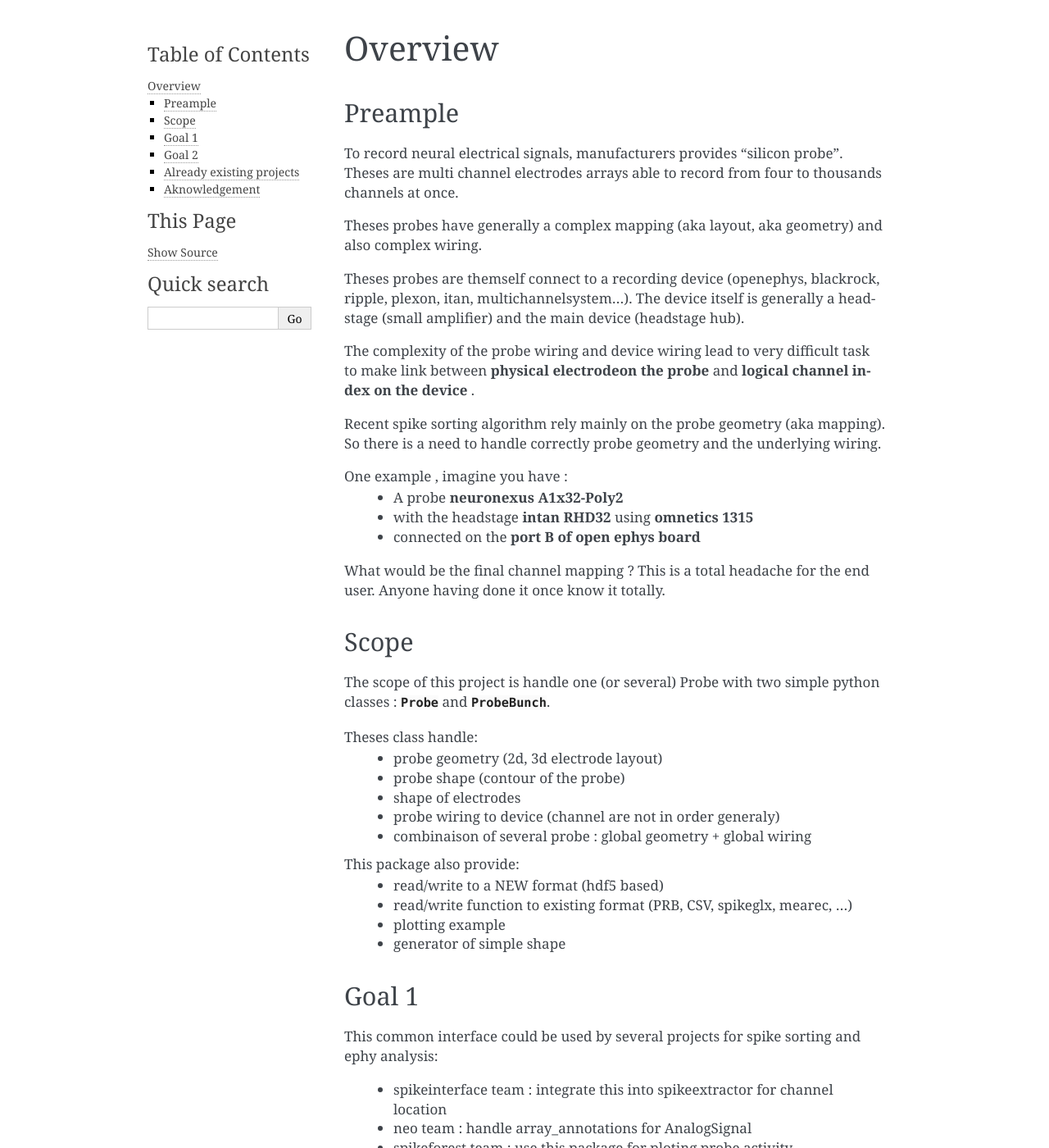
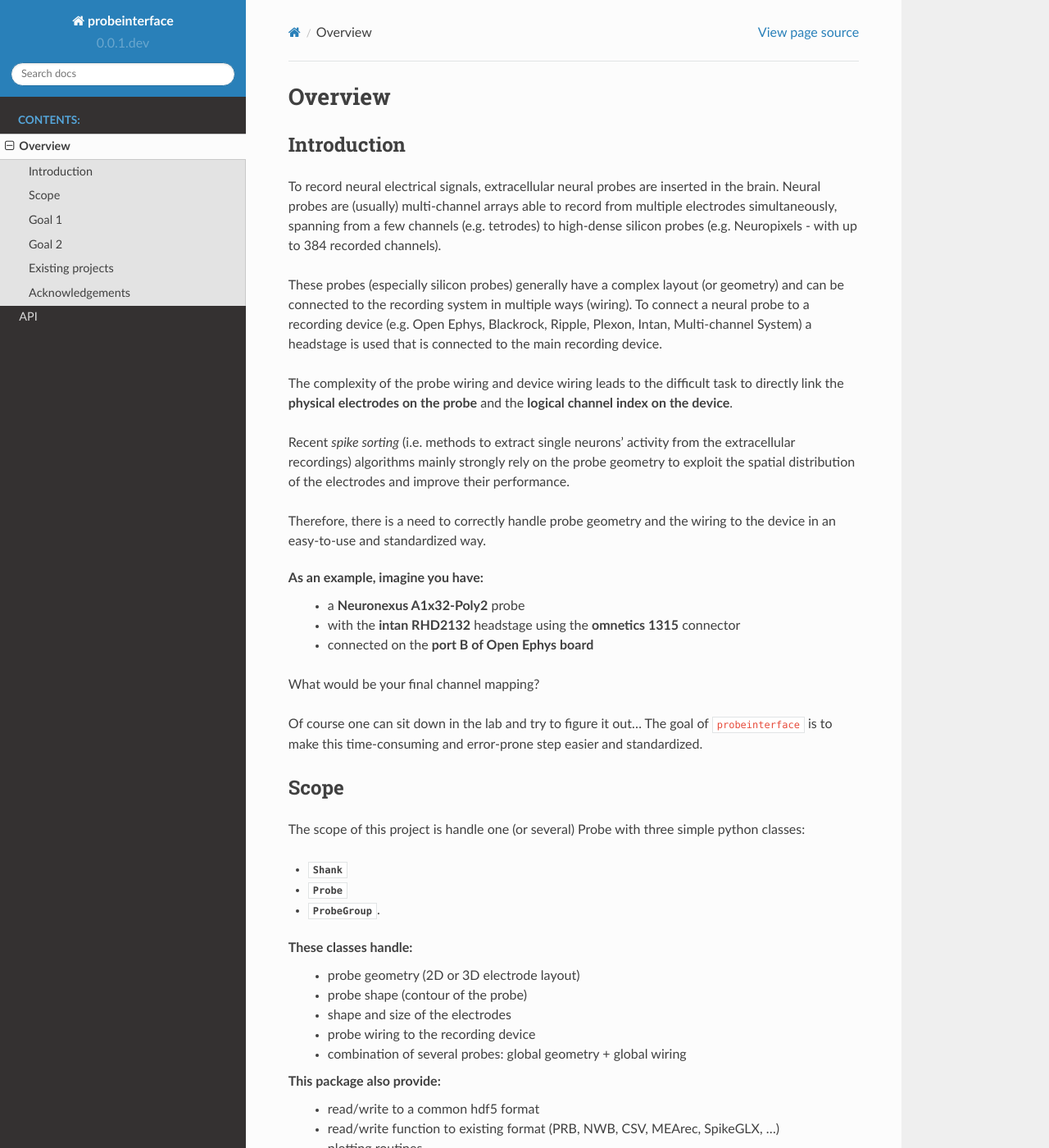
Before and after one commit to SpikeInterface/probeinterface, a Sphinx documentation site: the page built from doc/overview.rst, in a window 1280 px wide and 1400 px high. Shown: the whole window at 82% size. Built offline with Sphinx 7.4.7 and the Read the Docs theme 2.0.0, drawn with Linux system fonts in a browser that asks for light colours; pages that are not in the unit, such as notebooks, are missing from menus; some of the changed text lies outside the part shown.

Commit message:
Edits to documentation, PEP, function/classes names

```diff
--- a/doc/api.rst
+++ b/doc/api.rst
@@ -48,17 +48,15 @@ Probe generators
 
 .. automodule:: probeinterface.generator
 
-    .. autofunction:: generate_fake_probe
+    .. autofunction:: generate_dummy_probe
 
-    .. autofunction:: generate_fake_probe_bunch
+    .. autofunction:: generate_dummy_probe_bunch
 
     .. autofunction:: generate_tetrode
 
     .. autofunction:: generate_multi_columns_probe
 
     .. autofunction:: generate_linear_probe
-
-    .. autofunction::
 
 Plotting
 --------------------
--- a/doc/conf.py
+++ b/doc/conf.py
@@ -51,7 +51,14 @@ exclude_patterns = ['_build', 'Thumbs.db', '.DS_Store']
 # The theme to use for HTML and HTML Help pages.  See the documentation for
 # a list of builtin themes.
 #
-html_theme = 'alabaster'
+try:
+    import sphinx_rtd_theme
+
+    html_theme = "sphinx_rtd_theme"
+    html_theme_path = [sphinx_rtd_theme.get_html_theme_path()]
+except ImportError:
+    print("RTD theme not installed, using default")
+    html_theme = 'alabaster'
 
 # Add any paths that contain custom static files (such as style sheets) here,
 # relative to this directory. They are copied after the builtin static files,
--- a/doc/overview.rst
+++ b/doc/overview.rst
@@ -1,104 +1,114 @@
 Overview
-=======
+=========
 
 .. currentmodule:: probeinterface
 
-Preample
+Introduction
 ---------------
 
-To record neural electrical signals, manufacturers provides "silicon probe".
-Theses are multi channel electrodes arrays able to record from four to thousands channels  at once.
+To record neural electrical signals, extracellular neural probes are inserted in the brain.
+Neural probes are (usually) multi-channel arrays able to record from multiple electrodes simultaneously, spanning from
+a few channels (e.g. tetrodes) to high-dense silicon probes (e.g. Neuropixels - with up to 384 recorded channels).
 
-Theses probes have generally a complex mapping (aka layout, aka geometry) and also complex wiring.
+These probes (especially silicon probes) generally have a complex layout (or geometry) and can be connected to the
+recording system in multiple ways (wiring). To connect a neural probe to a recording device (e.g. Open Ephys, Blackrock,
+Ripple, Plexon, Intan, Multi-channel System) a headstage is used that is connected to the main recording device.
 
-Theses probes are themself connect to a recording device  (openephys, blackrock, ripple, plexon, itan, multichannelsystem...).
-The device itself is generally a headstage (small amplifier) and the main device (headstage hub).
+The complexity of the probe wiring and device wiring leads to the difficult task to directly link
+the **physical electrodes on the probe**  and the **logical channel index on the device**.
 
-The complexity of the probe wiring and device wiring lead to very difficult task to make link
-between **physical electrodeon the probe**  and **logical channel index on the device** .
+Recent *spike sorting* (i.e. methods to extract single neurons' activity from the extracellular recordings) algorithms
+mainly strongly rely on the probe geometry to exploit the spatial distribution of the electrodes and improve their
+performance.
 
-Recent spike sorting algorithm rely mainly on the probe geometry (aka mapping).
-So there is a need to handle correctly probe geometry and the underlying wiring.
+Therefore, there is a need to correctly handle probe geometry and the wiring to the device in an easy-to-use and
+standardized way.
 
+As an example, imagine you have:
+   * a **Neuronexus A1x32-Poly2** probe
+   * with the **intan RHD2132** headstage using the **omnetics 1315** connector
+   * connected on the **port B of Open Ephys board**
 
-One example , imagine you have :
-   * A probe **neuronexus A1x32-Poly2**
-   * with the headstage **intan RHD32** using **omnetics 1315**
-   * connected on the **port B of open ephys board**
-What would be the final channel mapping ?
-This is a total headache for the end user.
-Anyone having done it once know it  totally.
+What would be your final channel mapping?
+
+Of course one can sit down in the lab and try to figure it out...
+The goal of :code:`probeinterface` is to make this time-consuming and error-prone step easier and standardized.
 
 
 Scope
 ---------
 
-The scope of this project is handle one (or several) Probe with two simple python classes : :py:class:`Probe` and
-:py:class:`ProbeBunch`.
+The scope of this project is handle one (or several) Probe with three simple python classes:
 
-Theses class handle:
-  * probe geometry (2d, 3d electrode layout)
+- :py:class:`Shank`
+- :py:class:`Probe`
+- :py:class:`ProbeGroup`.
+
+These classes handle:
+  * probe geometry (2D or 3D electrode layout)
   * probe shape (contour of the probe)
-  * shape of electrodes
-  * probe wiring to device (channel are not in order generaly)
-  * combinaison of several probe : global geometry + global wiring
-
+  * shape and size of the electrodes
+  * probe wiring to the recording device
+  * combination of several probes: global geometry + global wiring
 
 This package also provide:
-  * read/write to a NEW format (hdf5 based)
-  * read/write function to existing format (PRB, CSV, spikeglx, mearec, ...)
-  * plotting example
-  * generator of simple shape
+  * read/write to a common hdf5 format
+  * read/write function to existing format (PRB, NWB, CSV, MEArec, SpikeGLX, ...)
+  * plotting routines
+  * generator functions to create user-defined probes
 
 
 Goal 1
 ---------
 
-This common interface could be used by several projects for spike sorting and ephy analysis:
+This common interface could be used by several projects for spike sorting and electrophysiology analysis:
 
-  * spikeinterface team : integrate this into spikeextractor for channel location
-  * neo team : handle array_annotations for AnalogSignal
-  * spikeforest team : use this package for ploting probe activity
-  * phy team: integrate for probe display
-  * spyking-circus team : handle probe with this package
-  * kilosort team : handle probe with this package
-  * tridesclous team : handle probe with this package
-  * ...
+  * `SpikeInterface <https://github.com/SpikeInterface/spikeinterface>`_: integrate this into spikeextractors to handle channel location and wiring
+  * `NEO <https://github.com/NeuralEnsemble/python-neo>`_: handle array_annotations for AnalogSignal
+  * `SpikeForest <https://spikeforest.flatironinstitute.org/>`_: use this package for plotting probe activity
+  * `Phy <https://github.com/cortex-lab/phy>`_: integrate for probe display
+  * `SpiKING Circus <https://github.com/spyking-circus/spyking-circus>`_: handle probe with this package
+  * `Kilosort <https://github.com/MouseLand/Kilosort>`_: handle probe with this package
+  * `Tridesclous <https://github.com/tridesclous/tridesclous>`_: handle probe with this package
+  * ...and more
 
 
 Goal 2
 ---------
 
-If this package is widely adopted, then I plan to implement a collections of widly use probe layout :
+Implement and maintain a collection of widely used probes in Neuroscience, for example:
 
-  * `neuronexus <https://neuronexus.com/support/mapping-and-wiring/probe-mapping/>`_
-  * `imec <https://www.imec-int.com/en/expertise/lifesciences/neural-probes>`_
-  * `cambridge neurotech <https://www.cambridgeneurotech.com/neural-probes>`_
+  * `Neuronexus <https://neuronexus.com/support/mapping-and-wiring/probe-mapping/>`_
+  * `IMEC <https://www.imec-int.com/en/expertise/lifesciences/neural-probes>`_
+  * `Cambridge Neurotech <https://www.cambridgeneurotech.com/neural-probes>`_
 
 
-Already existing  projects
--------------------------------------
+Existing projects
+-------------------
 
-prointerface is not the first tentative of doing this:
+:code:`probeinterface` is not the first attempt to build a library of available probes. Here is a list of available
+resources:
 
-  * The JRclust team already start a collection of probe descrition with matlab `here <https://github.com/JaneliaSciComp/JRCLUST/tree/master/probes>`_
-  * The klusta team already start a collection of probe `here <https://github.com/kwikteam/probes>`_ with PRB format.
-  * The spyking circus team also did something `similar <https://github.com/spyking-circus/spyking-circus/tree/master/probes>`_ with PRB format also
+  * `JRClust probe library <https://github.com/JaneliaSciComp/JRCLUST/tree/master/probes>`_ - Matlab format
+  * `Klusta probe library <https://github.com/kwikteam/probes>`_ - PRB format
+  * `SpyKING Circus probe library <https://github.com/spyking-circus/spyking-circus/tree/master/probes>`_ - PRB format
 
-All of theses projects describe only the electrode positions. Furthermore there is a strong amibiguity for users
-in between **electrode index on probe** and **channel index on device**.
-So if one probe is pluged in another port on the device then the wiring is wrong!
+All of these projects only describe the electrode positions. Furthermore there is a strong ambiguity for users
+between the **electrode index on the probe** and the **channel index on device**.
+This could lead to a wrong interpretation of the wiring.
 
-Here, in probeinterface we package try a deeper description with multi probe description,
-shape handling, 3d, device indices, main axes, ...
+With :code:`probeinterface` we try to provide a unified framework for probe description, handling, and a comprehensive
+probe library.
 
+Acknowledgements
+--------------------
 
-Aknowledgement
----------------------------
+The :code:`probeinterface` is strongly based on the  `MEAutility <https://github.com/alejoe91/MEAutility>`_ package,
+written by `Alessio Buccino <https://alessiobuccino.com/>`_.
 
-This work is based on the package `MEAutility <https://github.com/alejoe91/MEAutility>`_ made by Alessio buccino.
+While the general idea of having an enhanced probe description is present, the :code:`MEAutility` package mainly focuses
+on handling probes for modeling purposes, hence missing the wiring concept, and it can only handle a single probe at a
+time.
 
-The MEAutility is focusing on generating current over electrodes for MEArec.
-
-Here, in probeinterface the focus is to combinate several Probe to handle complex wiring
+Witth :code:`probeinterface` the focus is also to combinade several Probes and to handle complex wiring
 for experimental description.
```
Also changed, not shown: doc/index.rst (+12 -15 lines), probeinterface/__init__.py (+6 -7 lines), 14 other files.
